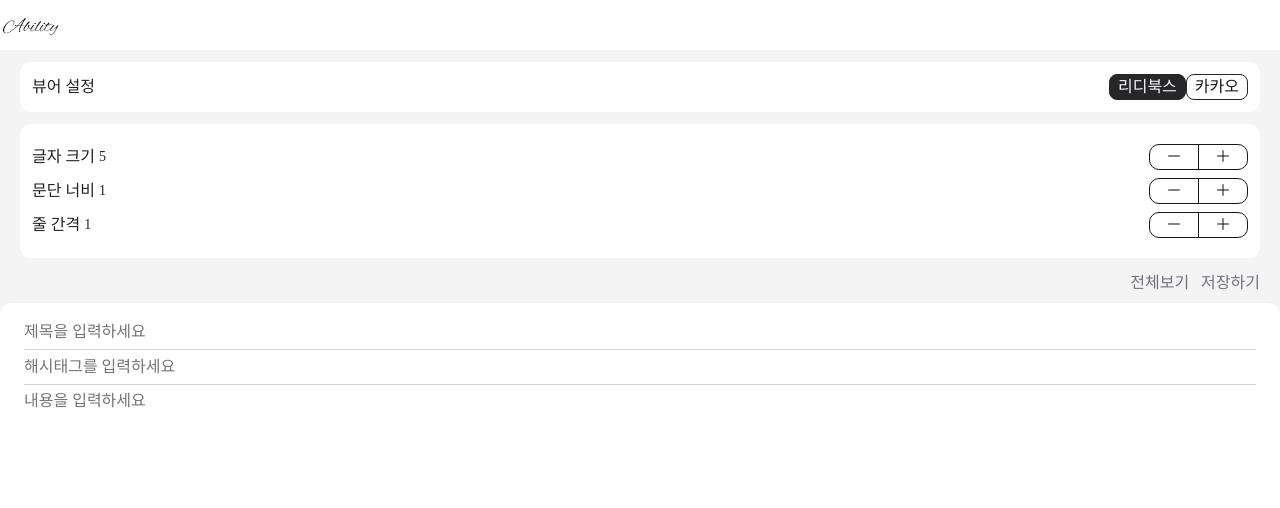
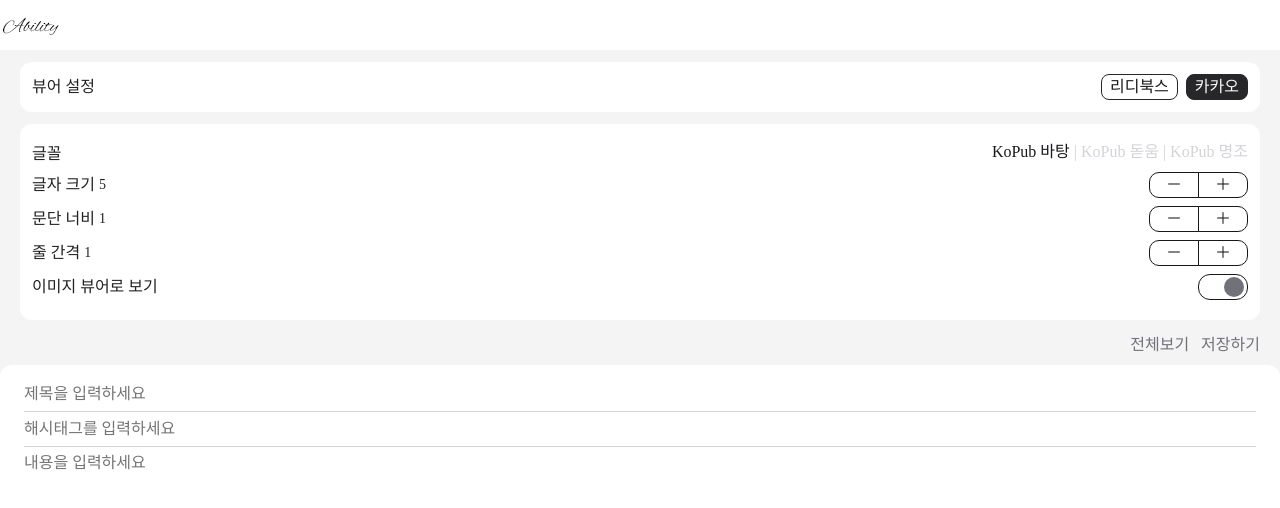
Before and after one commit to meteor-or/Ability-viewer, a React (Create React App) app: page / in a window 1280 px wide. Both pictures are taken after a click on the button "카카오". Shown: the top 508 px of the page. Built offline with nearby package versions, Linux system fonts and the light colour scheme; a web font is replaced by a local one.

Commit message:
[feat] 버튼 클릭 이벤트

```diff
--- a/src/Page/ViewerPage.js
+++ b/src/Page/ViewerPage.js
@@ -8,12 +8,7 @@ import { observer } from 'mobx-react';
 import ViewerType from '../components/Button/ViewerType';
 import Control from '../components/Button/Control';
 import Hashtag from '../components/Hashtag';
-
-//  viewer type 설정
-const viewerType = Object.freeze({
-	ridi: '리디북스',
-	kakao: '카카오'
-});
+import Toggle from '../components/Button/Toggle';
 
 // option type 설정
 const optionType = Object.freeze({
@@ -53,11 +48,21 @@ const ViewerPage = () => {
 			<div className='ViewerType mx-20 bg-white flex f-ai-center f-jc-between p-12 br-12'>
 				<p>뷰어 설정</p>
 				<div className='btnWrap'>
-					<ViewerType type={viewerType.ridi} isSelected='true'/>
-					<ViewerType type={viewerType.kakao} />
+					<ViewerType type={optionStore.viewer.ridi} isSelected={optionStore.viewerType === '리디북스' && true}/>
+					<ViewerType type={optionStore.viewer.kakao} isSelected={optionStore.viewerType === '카카오' && true}/>
 				</div>
 			</div>
 			<div className='ViewerSetting mx-20 mt-12 bg-white p-12 br-12'>
+				<div className='ViewerSettingDetail flex f-ai-center f-jc-between my-8'>
+					<p className='flex f-ai-center'>글꼴</p>
+					<p className='flex mb-4' style={{cursor: 'pointer'}} onClick={e=>e.target.textContent.includes('|') === false && optionStore.setFontFamily(e.target.textContent.split(' ')[1])}>
+						<span className={optionStore.fontFamily === '바탕' ? 'tc-900' : 'tc-300'}>KoPub 바탕</span>
+						<span className='mx-4 tc-300'> | </span>
+						<span className={optionStore.fontFamily === '돋움' ? 'tc-900' : 'tc-300'}>KoPub 돋움</span>
+						<span className='mx-4 tc-300'> | </span>
+						<span className={optionStore.fontFamily === '명조' ? 'tc-900' : 'tc-300'}>KoPub 명조</span>
+					</p>
+				</div>
 				<div className='ViewerSettingDetail flex f-ai-center f-jc-between my-8'>
 					<p className='flex f-ai-center'>글자 크기<span className='fs-14 ml-4'>{optionStore.fontSizeNum}</span></p>
 					<Control type={optionType.fontSize} />
@@ -70,6 +75,12 @@ const ViewerPage = () => {
 					<p className='flex f-ai-center'>줄 간격<span className='fs-14 ml-4'>{optionStore.lineHeigthNum}</span></p>
 					<Control type={optionType.lineHeigth} />
 				</div>
+				{optionStore.viewerType === optionStore.viewer.kakao && (
+					<div className='ViewerSettingDetail flex f-ai-center f-jc-between my-8'>
+						<p className='flex f-ai-center'>이미지 뷰어로 보기</p>
+						<Toggle />
+					</div>
+				)}
 			</div>
 			<div className='ViewerBtn tc-500 mx-20 my-12' style={{textAlign: 'right'}}>
 				<Link to='/viewer_all' onClick={()=>optionStore.setText(document.querySelector('.user_text').value)}>전체보기</Link>
--- a/src/components/Button/Toggle.js
+++ b/src/components/Button/Toggle.js
@@ -1,27 +1,29 @@
 import { useState } from 'react';
 
 const Toggle = () => {
-  const [left, setLeft] = useState(4);
+  const [left, setLeft] = useState(26);
 
   function handleClick() {
-    if(left === 4) {
-      setLeft(28);
+    if(left === 26) {
+      setLeft(4);
       return;
     }
-    setLeft(4);
+    setLeft(26);
   }
   return (
     <div className='btnToggle-wrap'
-      style={{position: 'relative'}}>
+      style={{position: 'relative', cursor: 'pointer'}}
+      onClick={handleClick}
+    >
+      {/* 테두리 */}
       <div
-        className='br-12 b-500 bg-white button-border'
-        style={{width: 50, height: 24}}>
+        className={`br-12 b-900 button-border ${left === 26 ? 'bg-white' : 'bg-900'}`}
+        style={{width: 50, height: 26}}>
       </div>
+      {/* 동그라미 버튼 */}
       <div
-        className='bg-500 br-circle bc-500 button-circle'
-        style={{cursor: 'pointer', position: 'absolute', top: 3, left: left, width: 20, height: 20, transition: '.2s'}}
-        onClick={handleClick}>
-      </div>
+        className={`br-circle bc-500 button-circle ${left === 26 ? 'bg-500' : 'bg-50'}`}
+        style={{ position: 'absolute', top: 3, left: left, width: 20, height: 20, transition: '.2s'}}></div>
     </div>
 
   )
--- a/src/components/Button/ViewerType.js
+++ b/src/components/Button/ViewerType.js
@@ -1,13 +1,13 @@
-const viewerType = Object.freeze({
-  ridi: 'ridi',
-  kakao: 'kakao'
-});
+import indexStore from "../../store/indexStore";
 
 const ViewerType= ({ type, isSelected }) => {
+  const { optionStore } = indexStore();
+
   return (
     <button
-      className={`unset br-8 px-8 py-4 ${isSelected ? 'b-800 bg-800 tc-50' : 'b-800 bg-white tc-900'}`}
+      className={`unset br-8 px-8 py-4 ml-8 ${isSelected ? 'b-800 bg-800 tc-50' : 'b-800 bg-white tc-900'}`}
       style={{cursor: 'pointer'}}
+      onClick={()=>optionStore.setViewerType(type === optionStore.viewer.ridi ? '리디북스' : '카카오')}
     >
       {type}
     </button>
--- a/src/store/optionStore.js
+++ b/src/store/optionStore.js
@@ -1,4 +1,4 @@
-import { observable, action, makeObservable, configure } from 'mobx';
+import { observable, action, makeObservable, configure, override } from 'mobx';
 
 // action으로만 observable(state) 수정하도록 설정
 configure({ enforceActions: 'observed' });
@@ -13,7 +13,13 @@ class OptionStore {
   lineHeigthNum = 1;
 
   // 글꼴
-  fontFamily = '';
+  fontFamily = '바탕';
+
+  setFontFamily(type) {
+    if(typeof(type) !== 'string') return;
+    this.fontFamily = type;
+  }
+
   // 글자 크기
   fontSize = `ridi_fs_${this.fontSizeNum}`;
   // 문단 너비
@@ -23,7 +29,7 @@ class OptionStore {
   // 사용자 입력 Text
   text = '';
 
-  // option type 설정
+  // option type
   optionType = Object.freeze({
     fontFamily: 'fontFamily',
     fontSize: 'fontSize',
@@ -31,9 +37,23 @@ class OptionStore {
     lineHeigth: 'lineHeigth'
   });
 
+  // 뷰어 설정 (리디북스, 카카오)
+  viewerType = '리디북스';
+  //  viewer type
+  viewer = Object.freeze({
+    ridi: '리디북스',
+    kakao: '카카오'
+  });
+
   setText(_text) {
     this.text = _text;
   };
+
+  // param: viewer.ridi or kakao
+  setViewerType(type) {
+    if(typeof(type) !== 'string') return;
+    this.viewerType = type;
+  }
 
   optionPlus(type) {
     switch (type) {
@@ -89,11 +109,14 @@ class OptionStore {
       paragraphHeigth: observable,
       lineHeigth: observable,
       text: observable,
+      viewerType: observable,
 
       // action 등록
       setText: action,
       optionPlus: action,
-      optionMinus: action
+      optionMinus: action,
+      setViewerType: action,
+      setFontFamily: action,
     });
   }
 }
```
